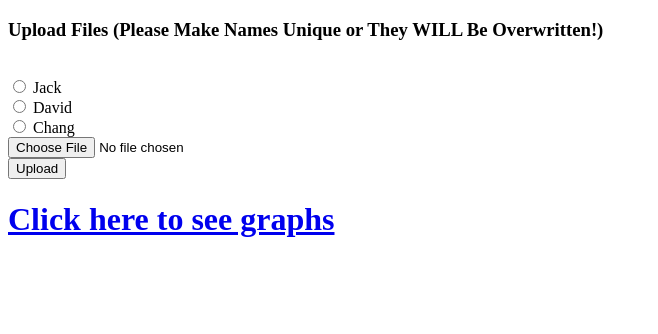
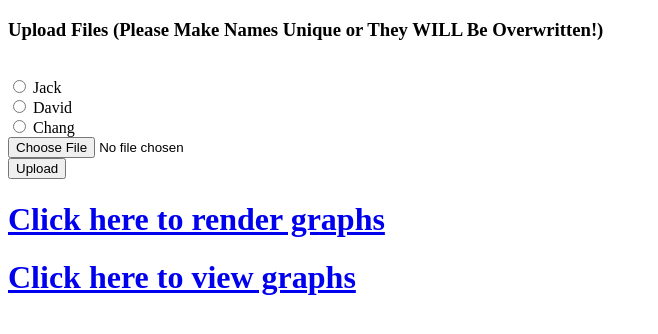
Before and after one commit to jwstc99/physics398-data-submission, a Flask app: page / in a window 1280 px wide. Shown: the top 334 px of the page, without its empty margins (0-658 px from the left). Run offline with Flask 2, Linux system fonts and the light colour scheme.

Commit message:
Added display functionality

```diff
--- a/app.py
+++ b/app.py
@@ -21,10 +21,12 @@ dictConfig({
 })
 
 UPLOAD_FOLDER = 'uploads'
+PNG_STORE = 'static/pngstore'
 ALLOWED_EXTENSIONS = {'csv'}
 
 app = Flask(__name__)
 app.config['UPLOAD_FOLDER'] = UPLOAD_FOLDER
+app.config['PNG_STORE'] = PNG_STORE
 app.secret_key = 'sdfasdg23jkh34jk5k325lk25'
 
 def allowed_file(filename):
@@ -52,7 +54,7 @@ def upload_file():
             return render_template('html/index.html')
     return render_template('html/index.html')
 
-@app.route('/who', methods=['GET', 'POST'])
+@app.route('/datasets/submit', methods=['GET', 'POST'])
 def pick_user():
     if request.method == 'POST':
         #check to make sure submit was not empty
@@ -76,7 +78,7 @@ def get_datasets(name):
         dsets.append(curr_file)
     return dsets
 
-@app.route('/datasets/<user>', methods=['GET', 'POST'])
+@app.route('/datasets/<user>/render', methods=['GET', 'POST'])
 def pick_dataset(user):
     if request.method == 'POST':
         if 'dataset' not in request.form:
@@ -87,8 +89,55 @@ def pick_dataset(user):
         tmp = datafile.split('/')[-1]
         dset_name = tmp.split('.')[0]
         try:
-            render(datafile, 'pngstore', dset_name, user)
+            render(datafile, 'static/pngstore', dset_name, user)
+            return redirect(url_for('pick_dataset_view', user=user))
         except:
             render_template('html/graphs/error.html', message = 'Rendering Failed')
     dsets = get_datasets(user)
-    return render_template('html/graphs/picker.html', len = len(dsets), datalist = dsets)
+    return render_template('html/graphs/picker.html', len = len(dsets), datalist = dsets, message="Render Graphs")
+
+@app.route('/datasets', methods=['GET', 'POST'])
+def pick_user_view():
+    if request.method == 'POST':
+        #check to make sure submit was not empty
+        if 'person' not in request.form:
+            flash('No person part')
+            return redirect(request.url)
+        name = request.form.get('person')
+        if name == 'jack':
+            return redirect(url_for('pick_dataset_view', user='jack'))
+        if name == 'david':
+            return redirect(url_for('pick_dataset_view', user='david'))
+        if name == 'chang':
+            return redirect(url_for('pick_dataset_view', user='chang'))
+
+    return render_template('html/who.html')
+
+def get_datasets_view(name):
+    data_dir = pathlib.Path(os.path.join(app.config['PNG_STORE'], name))
+    dsets = []
+    for curr_file in data_dir.iterdir():
+        dsets.append(curr_file)
+    return dsets
+
+@app.route('/datasets/<user>/view', methods=['GET', 'POST'])
+def pick_dataset_view(user):
+    if request.method == 'POST':
+        if 'dataset' not in request.form:
+            flash('No dataset part')
+            return redirect(request.url)
+        datafile = request.form.get('dataset')
+        #FILL IN GRAPH RENDERER
+        tmp = datafile.split('/')[-1]
+        dset_name = tmp.split('.')[0]
+        return redirect(url_for('show_graphs', user=user, dset_name=dset_name))
+    dsets = get_datasets_view(user)
+    return render_template('html/graphs/picker.html', len = len(dsets), datalist = dsets, message="View Graphs")
+
+@app.route('/datasets/<user>/<dset_name>')
+def show_graphs(user, dset_name):
+    path_to_image = os.path.join('..', '..', '..', app.config['PNG_STORE'], user, dset_name)
+    setlist = ['voltage.png', 'current.png', 'power.png', 'tempurature.png', 'pressure.png', 'humidity.png', 'gas.png', 'altitude.png', 'pm_greater_0-3.png', 'pm_greater_0-5.png', 'pm_greater_1-0.png', 'pm_greater_2-5.png', 'pm_greater_5-0.png', 'pm_greater_10-0.png', 'pm_1-0.png', 'pm_2-5.png', 'pm_10-0.png', 'AQI_2-5.png', 'AQI_10-0.png']
+    for i in range(len(setlist)):
+        setlist[i] = os.path.join(path_to_image, setlist[i])
+    return render_template('html/graphs/display.html', dset_name=dset_name, user=user, setlist=setlist)
--- a/templates/html/graphs/picker.html
+++ b/templates/html/graphs/picker.html
@@ -10,6 +10,6 @@
                 <option value={{datalist[i]}}>{{datalist[i]}}</option>
             {%endfor%}
         </select>
-        <input type="submit" value='Render Graphs'>
+        <input type="submit" value='{{message}}'>
     </form>
 </body>
--- a/templates/html/index.html
+++ b/templates/html/index.html
@@ -17,6 +17,7 @@
                 <input type="submit" value=Upload><br />
             </form>
         </div>
-        <h1><a href="/who">Click here to see graphs</a></h1>
+        <h1><a href="/datasets/submit">Click here to render graphs</a></h1>
+        <h1><a href="/datasets">Click here to view graphs</a></h1>
     </body>
 </html>
```
Also changed, not shown: templates/html/graphs/display.html (added, +12 -0 lines), templates/html/graphs/pm_greater_5-0.png (added), 4 other files.
